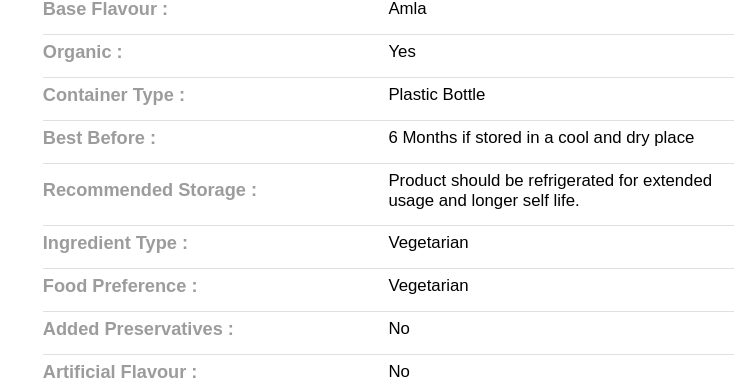
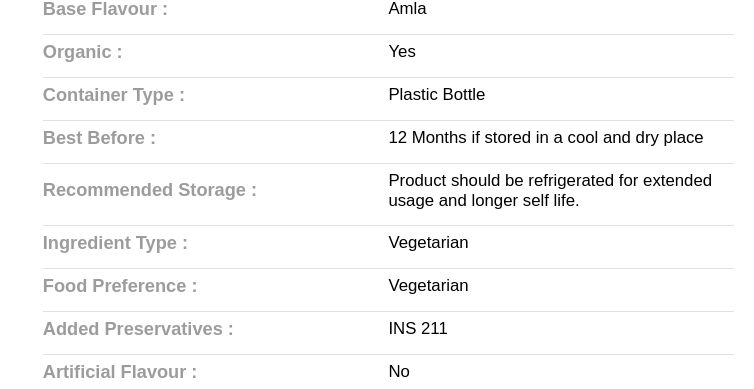
Before and after one commit to sudiptai/bisuddha-draft, a React (Create React App) app: page /our-products/gandharaaj-amla in a window 1280 px wide. Shown: the part 1318-1707 px from the top of the page, without its empty margins (526-1280 px from the left). Built offline with nearby package versions, Linux system fonts and the light colour scheme; the HTML template or start-up script is replaced by a standard one; a web font is replaced by a local one.

Commit message:
frontend

```diff
--- a/src/AllProducts/Amla.GandharajAmlaCandy.jsx
+++ b/src/AllProducts/Amla.GandharajAmlaCandy.jsx
@@ -108,7 +108,7 @@ const GandharajAmlaCandy = () => {
       },
       {
         head: "Best Before",
-        details: "6 Months if stored in a cool and dry place"
+        details: "12 Months if stored in a cool and dry place"
       },
       {
         head: "Recommended Storage",
@@ -124,7 +124,7 @@ const GandharajAmlaCandy = () => {
       },
       {
         head: "Added Preservatives",
-        details: "No"
+        details: "INS 211"
       },
       {
         head: "Artificial Flavour",
--- a/src/AllProducts/Amla.GheeAmlaCandy.jsx
+++ b/src/AllProducts/Amla.GheeAmlaCandy.jsx
@@ -108,7 +108,7 @@ const GheeAmlaCandy = () => {
       },
       {
         head: "Best Before",
-        details: "6 Months if stored in a cool and dry place"
+        details: "12 Months if stored in a cool and dry place"
       },
       {
         head: "Recommended Storage",
@@ -124,7 +124,7 @@ const GheeAmlaCandy = () => {
       },
       {
         head: "Added Preservatives",
-        details: "No"
+        details: "INS 211"
       },
       {
         head: "Artificial Flavour",
--- a/src/AllProducts/Amla.SweetAmlaCandy.jsx
+++ b/src/AllProducts/Amla.SweetAmlaCandy.jsx
@@ -106,7 +106,7 @@ const SweetAmlaCandy = () => {
       },
       {
         head: "Best Before",
-        details: "6 Months if stored in a cool and dry place"
+        details: "12 Months if stored in a cool and dry place"
       },
       {
         head: "Recommended Storage",
@@ -122,7 +122,7 @@ const SweetAmlaCandy = () => {
       },
       {
         head: "Added Preservatives",
-        details: "No"
+        details: "INS 211"
       },
       {
         head: "Artificial Flavour",
--- a/src/AllProducts/Imli.ImliAchaar.jsx
+++ b/src/AllProducts/Imli.ImliAchaar.jsx
@@ -108,7 +108,7 @@ const ImliAchaar = () => {
       },
       {
         head: "Best Before",
-        details: "6 Months if stored in a cool and dry place"
+        details: "12 Months if stored in a cool and dry place"
       },
       {
         head: "Recommended Storage",
@@ -124,7 +124,7 @@ const ImliAchaar = () => {
       },
       {
         head: "Added Preservatives",
-        details: "No"
+        details: "INS 211"
       },
       {
         head: "Artificial Flavour",
--- a/src/AllProducts/Imli.SchezwanImliSauce.jsx
+++ b/src/AllProducts/Imli.SchezwanImliSauce.jsx
@@ -57,7 +57,7 @@ const SchezwanImliSauce = () => {
       },
       {
         head: "Quantity",
-        details: "150 gm"
+        details: "800 gm"
       },
       {
         head: "Base Ingredient",
@@ -91,7 +91,7 @@ const SchezwanImliSauce = () => {
       },
       {
         head: "Quantity",
-        details: "120 gm , 600 gm"
+        details: "120 gm , 800 gm"
       },
       {
         head: "Base Flavour",
@@ -107,7 +107,7 @@ const SchezwanImliSauce = () => {
       },
       {
         head: "Best Before",
-        details: "6 Months if stored in a cool and dry place"
+        details: "12 Months if stored in a cool and dry place"
       },
       {
         head: "Recommended Storage",
@@ -123,7 +123,7 @@ const SchezwanImliSauce = () => {
       },
       {
         head: "Added Preservatives",
-        details: "No"
+        details: "INS 211"
       },
       {
         head: "Artificial Flavour",
--- a/src/AllProducts/Imli.SweetChiliImliSauce.jsx
+++ b/src/AllProducts/Imli.SweetChiliImliSauce.jsx
@@ -57,7 +57,7 @@ const SweetChiliImliSauce = () => {
       },
       {
         head: "Quantity",
-        details: "150 gm"
+        details: "800 gm"
       },
       {
         head: "Base Ingredient",
@@ -91,7 +91,7 @@ const SweetChiliImliSauce = () => {
       },
       {
         head: "Quantity",
-        details: "120 gm , 600 gm"
+        details: "120 gm , 800 gm"
       },
       {
         head: "Base Flavour",
@@ -107,7 +107,7 @@ const SweetChiliImliSauce = () => {
       },
       {
         head: "Best Before",
-        details: "6 Months if stored in a cool and dry place"
+        details: "12 Months if stored in a cool and dry place"
       },
       {
         head: "Recommended Storage",
@@ -123,7 +123,7 @@ const SweetChiliImliSauce = () => {
       },
       {
         head: "Added Preservatives",
-        details: "No"
+        details: "INS 211"
       },
       {
         head: "Artificial Flavour",
--- a/src/AllProducts/Imli.SweetImliSauce.jsx
+++ b/src/AllProducts/Imli.SweetImliSauce.jsx
@@ -57,7 +57,7 @@ const SweetImliSauce = () => {
       },
       {
         head : "Quantity",
-        details : "150 gm"
+        details : "800 gm"
       },
       {
         head : "Base Ingredient",
@@ -91,7 +91,7 @@ const SweetImliSauce = () => {
       },
       {
         head : "Quantity",
-        details : "120 gm , 600 gm"
+        details : "120 gm , 800 gm"
       },
       {
         head : "Base Flavour",
@@ -107,7 +107,7 @@ const SweetImliSauce = () => {
       },
       {
         head: "Best Before",
-        details: "6 Months if stored in a cool and dry place"
+        details: "12 Months if stored in a cool and dry place"
       },
       {
         head: "Recommended Storage",
@@ -123,7 +123,7 @@ const SweetImliSauce = () => {
       },
       {
         head : "Added Preservatives",
-        details : "No"
+        details : "INS 211"
       },
       {
         head : "Artificial Flavour",
```
